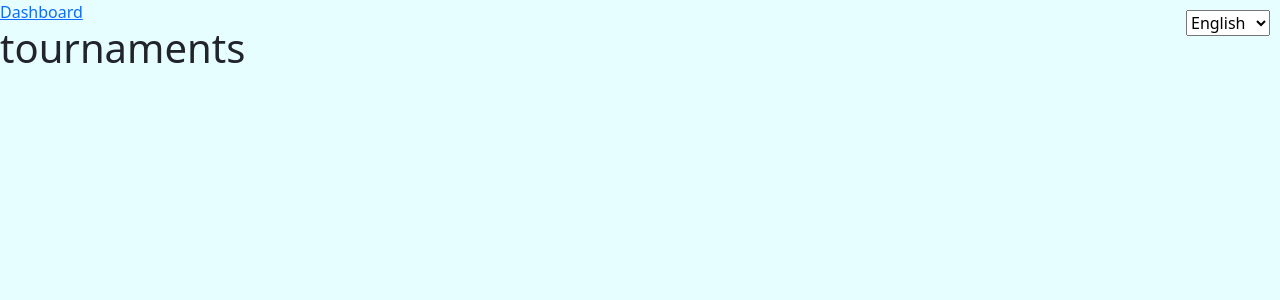
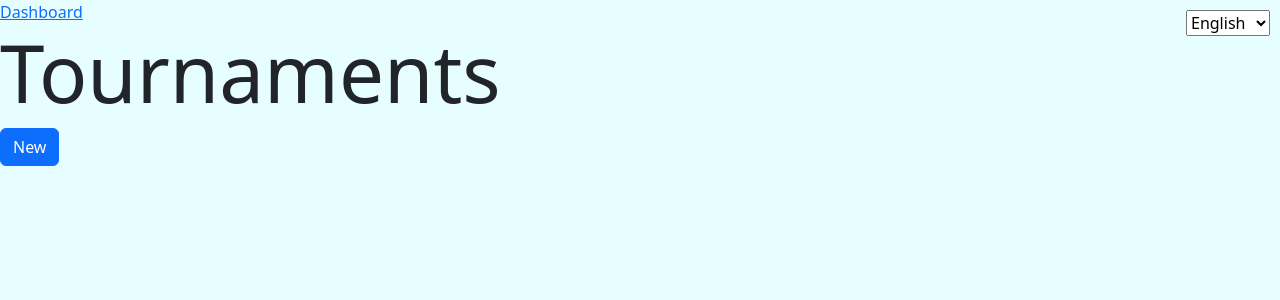
Before and after one commit to nuno101/transcendence, a Vue app in the folder frontend/: page /tournaments in a window 1280 px wide. Shown: the top 300 px of the page. Built offline with nearby package versions, Linux system fonts and the light colour scheme.

Commit message:
Minor updates to vue src code

```diff
--- a/frontend/src/locales/en.json
+++ b/frontend/src/locales/en.json
@@ -60,7 +60,7 @@
     "numberofgames": "Number of Games"
   },
   "tournamentsview": {
-    "tournaments": "tournaments"
+    "tournaments": "Tournaments"
   },
   "gamemodesview": {
     "online": "online",
--- a/frontend/src/main.js
+++ b/frontend/src/main.js
@@ -1,7 +1,7 @@
 import { createApp } from 'vue';
 import App from './App.vue';
 import router from './router';
-import 'bootstrap/dist/css/bootstrap.css';
+import 'bootstrap/dist/css/bootstrap.min.css';
 import i18n from './plugins/i18n';
 
 const app = createApp(App);
--- a/frontend/src/views/TournamentsView.vue
+++ b/frontend/src/views/TournamentsView.vue
@@ -6,7 +6,10 @@ import { useI18n } from 'vue-i18n';
 <template>
   <div>
     <router-link to="/dashboard">{{useI18n().t('gobacktodashboard')}}</router-link>
-    <h1>{{useI18n().t('tournamentsview.tournaments')}}</h1>
+    <h1 class="display-1">{{useI18n().t('tournamentsview.tournaments')}}</h1>
+
+    <button type="button" class="btn btn-primary">New</button>
+
   </div>
 </template>
 
```
